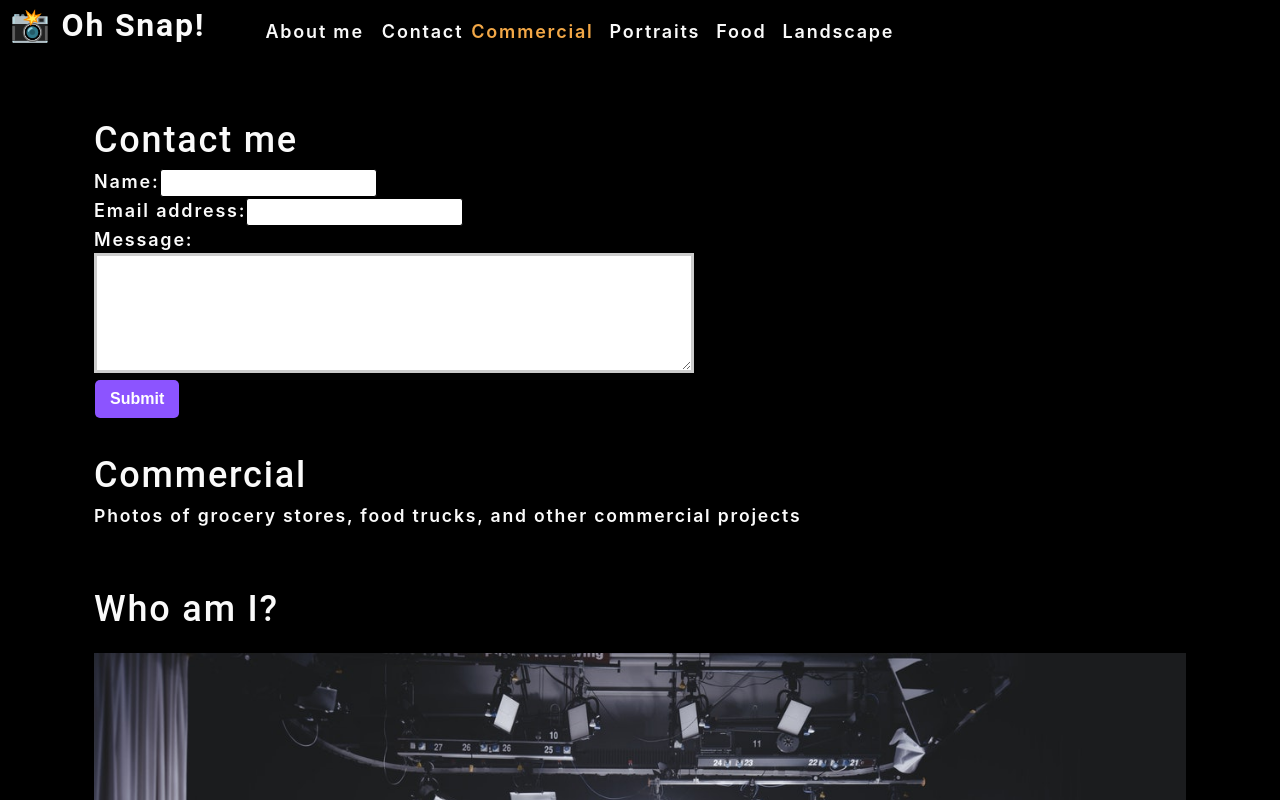
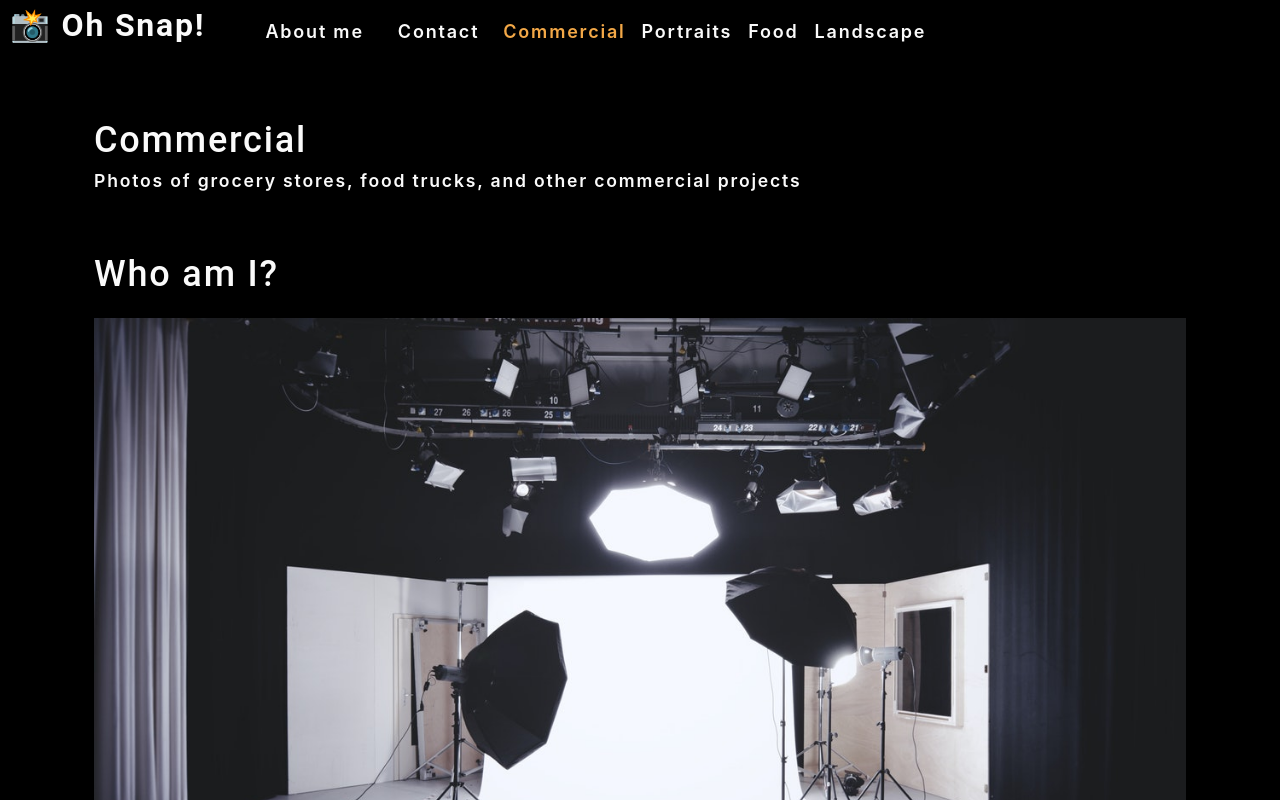
Before and after one commit to denysha-abigail/photo-port, a React (Create React App) app: page / in a window 1280 px wide. Shown: the top 800 px of the page. Built offline with nearby package versions, Linux system fonts and the light colour scheme.

Commit message:
added conditional rendering

```diff
--- a/src/App.js
+++ b/src/App.js
@@ -14,6 +14,9 @@ import ContactForm from './components/Contact';
 // JSX -> syntax extension system to JavaScript that  makes React easier to write -> arguments: takes HTML element you want to create, props, and its children (any child element between opening and closing tag of that element)
 // lift state from Nav to the parent component, App.js
 function App() {
+  // set the initial value of contactSelected to false; this is to prevent the contact form from showing when a user initially navigates to the homepage; the Gallery will display instead
+  // with contactSelected, we can establish a conditional statement to render the Gallery and About components when this value is false and the ContactForm component when true
+  const [contactSelected, setContactSelected] = useState(false);
   // initialize the category state as an array of a few objects; we could use a regular array rather than an array inside useState, but who chose to use the useState hook so that we can have the option to change the categories at some point in the future
   const [categories] = useState([
     {
@@ -33,21 +36,41 @@ function App() {
     // React.createElement("p", {}, "breed: Brittany Spaniel")
     // ])
     // React components must ALWAYS return a single parent JSX element; however, this element may have many children elements
+    // whenever a user selects Contact in the navigation bar. This can be accomplished in the Nav component, where the Contact menu item resides
+    // passing the getter and setter functions into the Nav component will allow this component to modify the state in the App component, which will conditionally render based on the user's selection
     <div>
       <Nav
         categories={categories}
         setCurrentCategory={setCurrentCategory}
         currentCategory={currentCategory}
+        contactSelected={contactSelected}
+        setContactSelected={setContactSelected}
       ></Nav>
       <main>
-        <div>
+        {!contactSelected ? (
+          <>
+            <Gallery
+              currentCategory={currentCategory}
+            ></Gallery>
+            <About></About>
+          </>
+        ) : (
           <ContactForm></ContactForm>
-          <Gallery currentCategory={currentCategory}></Gallery>
-          <About></About>
-        </div>
+        )}
       </main>
     </div>
   );
 }
 
+// above: equivalent to -->
+// if(!contactSelected) {
+  // <>
+    // <Gallery currentCategory={currentCategory}></Gallery>
+    // <About></About>
+  // </>
+    // } else {
+    // <ContactForm></ContactForm>
+// }
+// if the contactSelected is false, the Gallery and About components should be rendered, but if contactedSelected is true, the ContactForm component should be rendered
+// <> --> React fragments—a shorthand abbreviation for <React.Fragment></React.Fragment>
 export default App;
--- a/src/components/Contact/index.js
+++ b/src/components/Contact/index.js
@@ -44,7 +44,7 @@ function ContactForm() {
         // the conditional statement only allows the state to update with the user input if there is no error message
         if (!errorMessage) {
             setFormState({ ...formState, [e.target.name]: e.target.value });
-          }
+        }
 
     }
 
@@ -63,20 +63,37 @@ function ContactForm() {
             <form id="contact-form" onSubmit={handleSubmit}>
                 <div>
                     <label htmlFor="name">Name:</label>
-                    <input type="text" defaultValue={name} onChange={handleChange} name="name" />
+                    <input type="text" defaultValue={name} onBlur={handleChange} name="name" />
                 </div>
                 <div>
                     <label htmlFor="email">Email address:</label>
-                    <input type="email" defaultValue={email} name="email" onChange={handleChange} />
+                    <input type="email" defaultValue={email} name="email" onBlur={handleChange} />
                 </div>
                 <div>
                     <label htmlFor="message">Message:</label>
-                    <textarea name="message" defaultValue={message} onChange={handleChange} rows="5" />
+                    <textarea name="message" defaultValue={message} onBlur={handleChange} rows="5" />
                 </div>
+                {errorMessage && (
+                    <div>
+                        <p className="error-text">{errorMessage}</p>
+                    </div>
+                )}
                 <button type="submit">Submit</button>
             </form>
         </section>
     )
 }
 
+// above: the errorMessage is the equivalent as:
+// if(errorMessage) {
+    // <div>
+    // <p className="error-text">{errorMessage}</p>
+    // </div>
+// }
+
+// if errorMessage has a truthy value, the <div> block will render; if errorMessage doesn't have an error message, the following <div> block doesn't render; the && operator—known as the AND operator—is being used here as a short circuit; if the first value resolves to true, the second expression is evaluated
+// with the onChange attribute, the error message displays as soon as the first letter is typed inside the email field; the onBlur attribute will fire the event once the user has changed focus from the input field, thus allowing the user to finish their entry before validating their input
+
 export default ContactForm;
+
+// in React we can create a single-page application that leverages the JavaScript environment in which we created the markup; a single-page application, or SPA, is a web application or website that interacts with the web browser by dynamically rewriting the current webpage, in place of the default method of the browser loading entirely new pages; this approach allows for a more fluid UI because the page doesn't have to be reloaded each time; React allows for conditional rendering and can replace a portion of the webpage based on the user's selection
--- a/src/components/Nav/index.js
+++ b/src/components/Nav/index.js
@@ -6,7 +6,9 @@ function Nav(props) {
     const {
         categories = [],
         setCurrentCategory,
-        currentCategory
+        currentCategory,
+        contactSelected,
+        setContactSelected
     } = props;
 
     // use useEffect hook by invoking the function
@@ -33,23 +35,24 @@ function Nav(props) {
             <nav>
                 <ul className="flex-row">
                     <li className="mx-2">
-                        <a data-testid="about"
-                        href="#about"
-                        >
+                        <a data-testid="about" href="#about" onClick={() => setContactSelected(false)}>
                             About me
                         </a>
                     </li>
-                    <li>
-                        <span>Contact</span>
+                    <li className={`mx-2 ${contactSelected && 'navActive'}`}>
+                        <span onClick={() => setContactSelected(true)}>Contact</span>
                     </li>
                     {categories.map((category) => (
                         <li
-                            className={`mx-1 ${currentCategory.name === category.name && 'navActive'}`}
+                            className={`mx-1 ${currentCategory.name === category.name && !contactSelected && `navActive`
+                                }`}
                             key={category.name}
                         >
                             <span onClick={() => {
-                                setCurrentCategory(category)}}
-                                >
+                                setCurrentCategory(category);
+                                setContactSelected(false);
+                            }}
+                            >
                                 {capitalizeFirstLetter(category.name)}
                             </span>
                         </li>
@@ -62,5 +65,7 @@ function Nav(props) {
 
 // above: provide a function name to onClick() that will be defined somewhere above the return statement; the onClick() attribute is expecting a callback function declaration; it's important that we wrap it in a function declaration rather than just calling categorySelected(category.name), which would cause the function to get called whenever the component renders as well
 // above: the short-circuit expression <li className={`mx-1 ${currentCategory.name === category.name && 'navActive'}`}> means that currentCategory.name === category.name will get evaluated, and as long as it is true, then the second bit of the short circuit, navActive, will be returned
+// when About is selected, contactSelected is set to false, and the About component is rendered
+// <li className={`mx-2 ${contactSelected && 'navActive'}`}> --> if the value of contactSelected is true, which means that the user selected Contact, we want to add the CSS class navActive, which will illuminate the background
 
 export default Nav;
```
